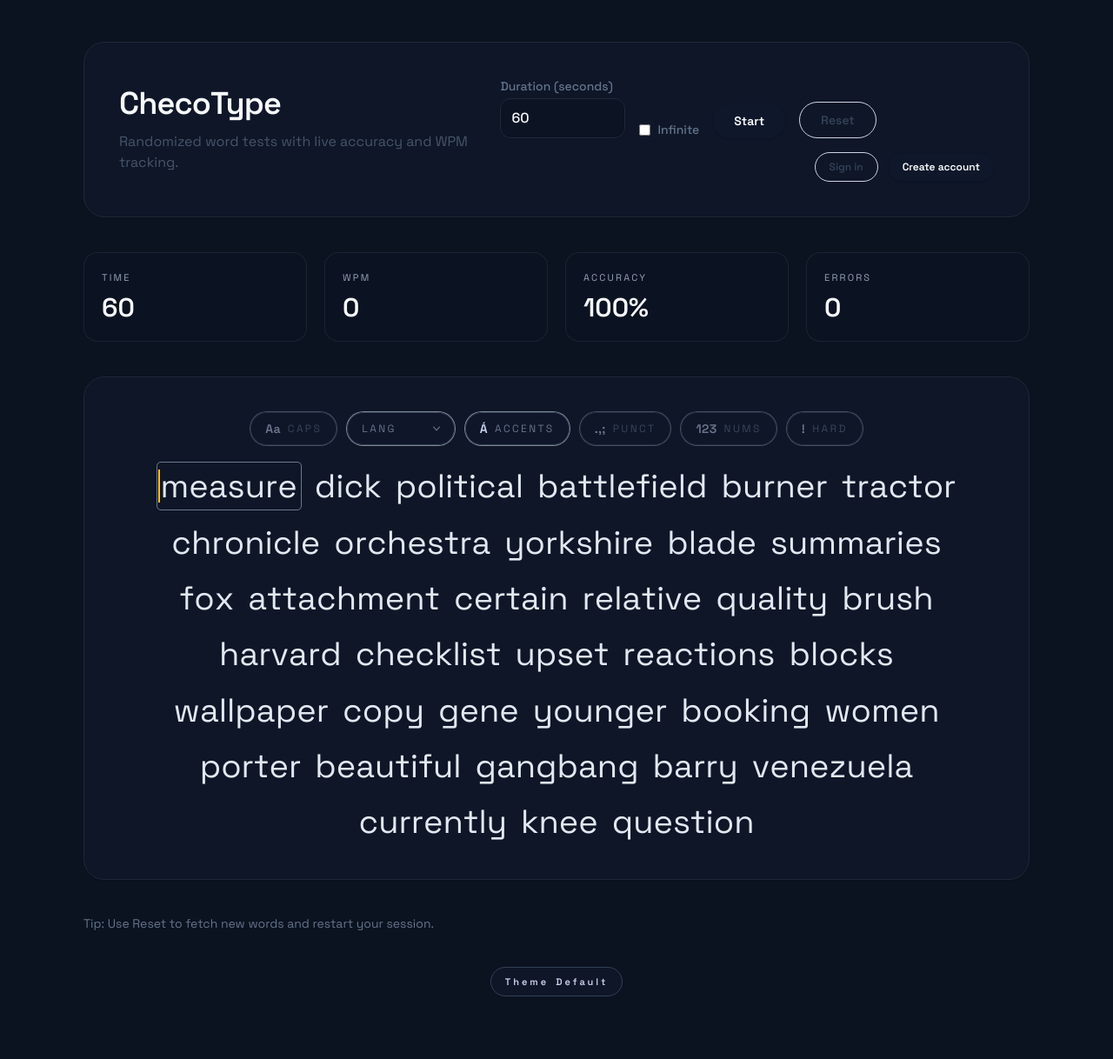
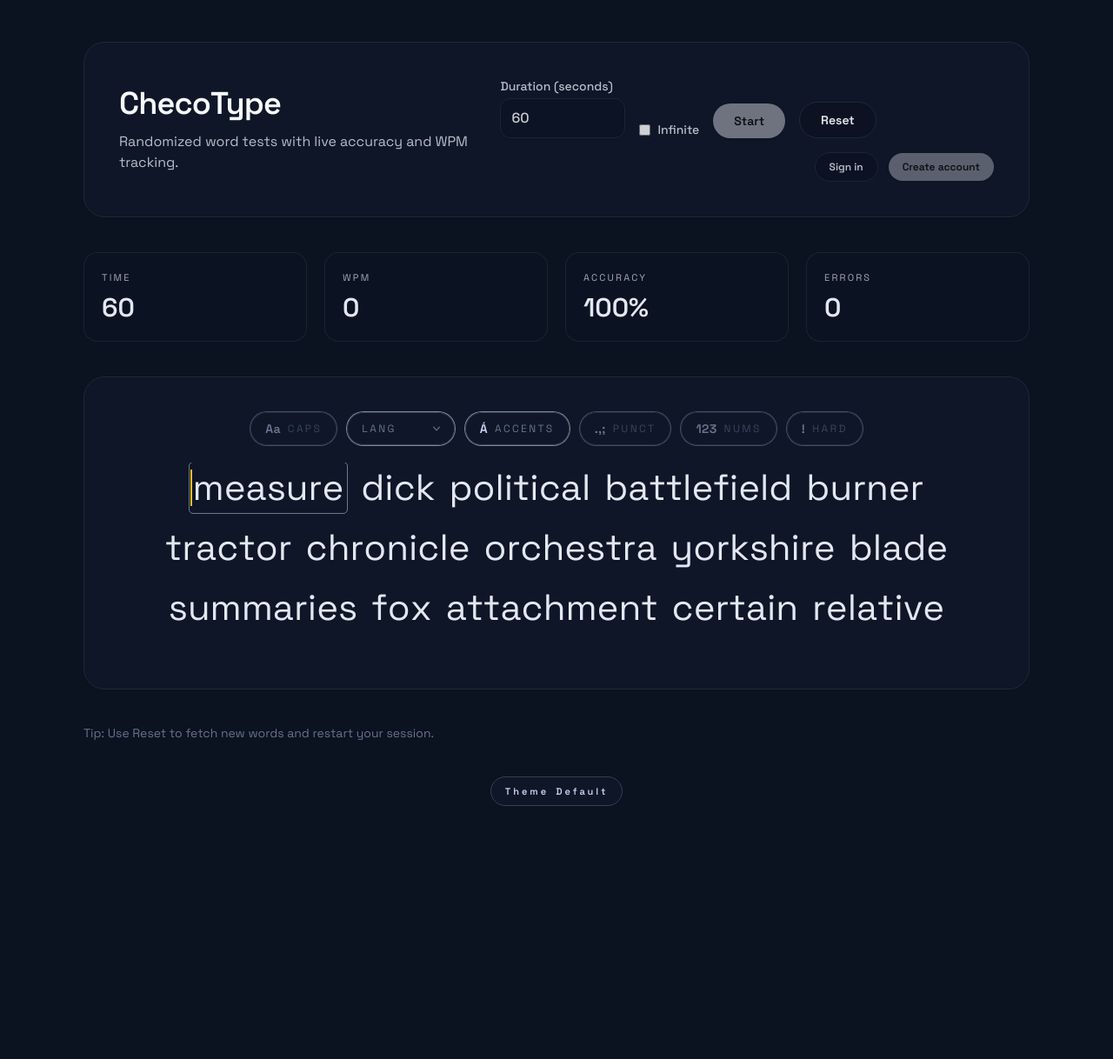
Before and after one commit to checo99dlg/Typing-Web, a Flask app: page / in a window 1280 px wide. Shown: the whole page at 87% size. After the commit the page ends 927 px from the top, so only its background shows below. Run offline with Flask 3, Linux system fonts and the light colour scheme; some libraries are stand-ins or nearby versions.

Commit message:
Theme header and stats text to match active palette

```diff
--- a/static/js/app.js
+++ b/static/js/app.js
@@ -49,7 +49,8 @@ let timeLeft = 60;
 let infiniteMode = false;
 let wordResults = [];
 let typedWords = [];
-const wordsPerView = 36;
+let windowStartIndex = 0;
+const wordsPerView = 18;
 const capitalizeStorageKey = "typing-capitalize";
 let capitalizeEnabled = localStorage.getItem(capitalizeStorageKey) === "true";
 const languageStorageKey = "typing-language";
@@ -494,6 +495,7 @@ function resetStats() {
   errors = 0;
   wordResults = [];
   typedWords = [];
+  windowStartIndex = 0;
   startTime = null;
   timeLeft = getDuration();
   updateStats();
@@ -653,8 +655,8 @@ function applyTypingToWord({ wordSpan, typed, target }) {
 }
 
 function renderWords() {
+  const startIndex = Math.max(0, Math.min(windowStartIndex, currentIndex));
   wordDisplay.innerHTML = "";
-  const startIndex = currentIndex;
   const endIndex = Math.min(startIndex + wordsPerView, words.length);
   words.slice(startIndex, endIndex).forEach((word, offset) => {
     const index = startIndex + offset;
@@ -691,6 +693,26 @@ function renderWords() {
       applyTypingToWord({ wordSpan, typed, target: word });
     }
   });
+
+  const lineStarts = [];
+  let lastTop = null;
+  const wordSpans = wordDisplay.querySelectorAll("[data-index]");
+  wordSpans.forEach((span) => {
+    const top = span.offsetTop;
+    if (lastTop === null || top > lastTop) {
+      lineStarts.push(Number(span.dataset.index));
+      lastTop = top;
+    }
+  });
+
+  if (lineStarts.length >= 3 && currentIndex >= lineStarts[2]) {
+    windowStartIndex = lineStarts[1];
+    if (windowStartIndex !== startIndex) {
+      renderWords();
+      return;
+    }
+  }
+
   updateCurrentWordHighlight(textInput.value);
 }
 
--- a/templates/index.html
+++ b/templates/index.html
@@ -77,6 +77,9 @@
       }
       #wordDisplay {
         color: var(--app-word);
+        line-height: 1.35;
+        max-height: 4.2em;
+        overflow: hidden;
       }
       #caret span {
         background-color: var(--app-caret);
@@ -131,7 +134,37 @@
         border-color: color-mix(in srgb, var(--app-surface-border) 80%, transparent) !important;
       }
       .stat-label {
-        color: var(--app-muted) !important;
+        color: var(--app-word) !important;
+        opacity: 0.7;
+      }
+      .stat-value {
+        color: var(--app-word) !important;
+      }
+      .header-title {
+        color: var(--app-text) !important;
+      }
+      .header-copy,
+      .header-label {
+        color: var(--app-word) !important;
+        opacity: 0.8;
+      }
+      .header-btn {
+        background-color: color-mix(in srgb, var(--app-surface) 82%, #000) !important;
+        border-color: var(--app-surface-border) !important;
+        color: var(--app-word) !important;
+      }
+      .header-btn-primary {
+        background-color: color-mix(in srgb, var(--app-surface) 60%, #fff) !important;
+        color: #0b0f14 !important;
+        border-color: transparent !important;
+      }
+      .header-btn-link {
+        color: var(--app-word) !important;
+      }
+      .header-pill {
+        background-color: color-mix(in srgb, var(--app-surface) 80%, #000) !important;
+        border-color: var(--app-surface-border) !important;
+        color: var(--app-word) !important;
       }
     </style>
     <script src="https://cdn.tailwindcss.com"></script>
@@ -180,31 +213,31 @@
       <header class="surface flex flex-col gap-7 rounded-3xl border border-slate-200 bg-slate-100/90 p-10 shadow-sm md:flex-row md:items-center md:justify-between dark:border-slate-800 dark:bg-slate-900">
         <div class="flex flex-col items-start gap-3 sm:flex-row sm:items-center sm:gap-4">
           <div>
-            <h1 class="text-4xl font-semibold tracking-tight">ChecoType</h1>
-            <p class="mt-3 max-w-xl text-base text-slate-600 dark:text-slate-300">Randomized word tests with live accuracy and WPM tracking.</p>
+            <h1 class="text-4xl font-semibold tracking-tight header-title">ChecoType</h1>
+            <p class="mt-3 max-w-xl text-base header-copy">Randomized word tests with live accuracy and WPM tracking.</p>
           </div>
         </div>
         <div class="flex flex-wrap items-end gap-4">
-          <label class="flex flex-col gap-1 text-sm font-medium text-slate-500 dark:text-slate-300">
+          <label class="flex flex-col gap-1 text-sm font-medium header-label">
             Duration (seconds)
             <input id="durationInput" type="number" min="5" step="5" value="60" class="surface-input w-36 rounded-xl border px-3 py-2.5 text-base shadow-sm focus:outline-none" />
           </label>
-          <label class="flex items-center gap-2 text-sm font-medium text-slate-500 dark:text-slate-300">
+          <label class="flex items-center gap-2 text-sm font-medium header-label">
             <input id="infiniteToggle" type="checkbox" class="h-4.5 w-4.5 rounded border-slate-300 text-slate-900 focus:ring-slate-500 dark:border-slate-600 dark:focus:ring-slate-400" />
             Infinite
           </label>
-          <button id="startBtn" class="rounded-full bg-slate-900 px-6 py-2.5 text-sm font-semibold text-white shadow hover:bg-slate-800 dark:bg-slate-200 dark:text-slate-950 dark:hover:bg-white">Start</button>
-          <button id="resetBtn" class="rounded-full border border-slate-300 px-6 py-2.5 text-sm font-semibold text-slate-700 hover:bg-slate-300 dark:border-slate-700 dark:text-slate-200 dark:hover:bg-slate-800">Reset</button>
-          <div class="ml-auto flex items-center gap-3 text-sm text-slate-600 dark:text-slate-300">
+          <button id="startBtn" class="header-btn-primary rounded-full bg-slate-900 px-6 py-2.5 text-sm font-semibold text-white shadow hover:bg-slate-800 dark:bg-slate-200 dark:text-slate-950 dark:hover:bg-white">Start</button>
+          <button id="resetBtn" class="header-btn rounded-full border border-slate-300 px-6 py-2.5 text-sm font-semibold text-slate-700 hover:bg-slate-300 dark:border-slate-700 dark:text-slate-200 dark:hover:bg-slate-800">Reset</button>
+          <div class="ml-auto flex items-center gap-3 text-sm header-copy">
             {% if current_user.is_authenticated %}
-              <span class="rounded-full border border-slate-200 bg-white/80 px-3 py-1 text-xs font-semibold uppercase tracking-[0.2em] text-slate-500 dark:border-slate-700 dark:bg-slate-900/70 dark:text-slate-300">
+              <span class="header-pill rounded-full border border-slate-200 bg-white/80 px-3 py-1 text-xs font-semibold uppercase tracking-[0.2em] text-slate-500 dark:border-slate-700 dark:bg-slate-900/70 dark:text-slate-300">
                 @{{ current_user.username or "set-username" }}
               </span>
-              <a href="{{ url_for('profile') }}" class="rounded-full border border-slate-300 px-4 py-2 text-xs font-semibold text-slate-700 hover:bg-slate-300 dark:border-slate-700 dark:text-slate-200 dark:hover:bg-slate-800">Profile</a>
-              <a href="{{ url_for('logout') }}" class="rounded-full border border-transparent px-4 py-2 text-xs font-semibold text-slate-600 hover:text-slate-900 dark:text-slate-300 dark:hover:text-white">Log out</a>
+              <a href="{{ url_for('profile') }}" class="header-btn rounded-full border border-slate-300 px-4 py-2 text-xs font-semibold text-slate-700 hover:bg-slate-300 dark:border-slate-700 dark:text-slate-200 dark:hover:bg-slate-800">Profile</a>
+              <a href="{{ url_for('logout') }}" class="header-btn-link rounded-full border border-transparent px-4 py-2 text-xs font-semibold text-slate-600 hover:text-slate-900 dark:text-slate-300 dark:hover:text-white">Log out</a>
             {% else %}
-              <a href="{{ url_for('login') }}" class="rounded-full border border-slate-300 px-4 py-2 text-xs font-semibold text-slate-700 hover:bg-slate-300 dark:border-slate-700 dark:text-slate-200 dark:hover:bg-slate-800">Sign in</a>
-              <a href="{{ url_for('signup') }}" class="rounded-full bg-slate-900 px-4 py-2 text-xs font-semibold text-white shadow hover:bg-slate-800 dark:bg-slate-200 dark:text-slate-950 dark:hover:bg-white">Create account</a>
+              <a href="{{ url_for('login') }}" class="header-btn rounded-full border border-slate-300 px-4 py-2 text-xs font-semibold text-slate-700 hover:bg-slate-300 dark:border-slate-700 dark:text-slate-200 dark:hover:bg-slate-800">Sign in</a>
+              <a href="{{ url_for('signup') }}" class="header-btn-primary rounded-full bg-slate-900 px-4 py-2 text-xs font-semibold text-white shadow hover:bg-slate-800 dark:bg-slate-200 dark:text-slate-950 dark:hover:bg-white">Create account</a>
             {% endif %}
           </div>
         </div>
@@ -213,19 +246,19 @@
       <section class="grid gap-5 md:grid-cols-4">
         <div class="surface stat-card rounded-2xl border border-slate-200 bg-slate-100/90 p-5 dark:border-slate-800 dark:bg-slate-900">
           <p class="stat-label text-[11px] uppercase tracking-[0.2em] text-slate-400 dark:text-slate-500">Time</p>
-          <p id="timeDisplay" class="mt-2 text-3xl font-semibold">60</p>
+          <p id="timeDisplay" class="stat-value mt-2 text-3xl font-semibold">60</p>
         </div>
         <div class="surface stat-card rounded-2xl border border-slate-200 bg-slate-100/90 p-5 dark:border-slate-800 dark:bg-slate-900">
           <p class="stat-label text-[11px] uppercase tracking-[0.2em] text-slate-400 dark:text-slate-500">WPM</p>
-          <p id="wpmDisplay" class="mt-2 text-3xl font-semibold">0</p>
+          <p id="wpmDisplay" class="stat-value mt-2 text-3xl font-semibold">0</p>
         </div>
         <div class="surface stat-card rounded-2xl border border-slate-200 bg-slate-100/90 p-5 dark:border-slate-800 dark:bg-slate-900">
           <p class="stat-label text-[11px] uppercase tracking-[0.2em] text-slate-400 dark:text-slate-500">Accuracy</p>
-          <p id="accuracyDisplay" class="mt-2 text-3xl font-semibold">100%</p>
+          <p id="accuracyDisplay" class="stat-value mt-2 text-3xl font-semibold">100%</p>
         </div>
         <div class="surface stat-card rounded-2xl border border-slate-200 bg-slate-100/90 p-5 dark:border-slate-800 dark:bg-slate-900">
           <p class="stat-label text-[11px] uppercase tracking-[0.2em] text-slate-400 dark:text-slate-500">Errors</p>
-          <p id="errorDisplay" class="mt-2 text-3xl font-semibold">0</p>
+          <p id="errorDisplay" class="stat-value mt-2 text-3xl font-semibold">0</p>
         </div>
       </section>
 
@@ -302,7 +335,7 @@
           </button>
         </div>
         <div class="relative w-full">
-          <div id="wordDisplay" class="min-h-[320px] text-[38px] leading-snug text-slate-900 dark:text-slate-200 flex flex-wrap justify-center gap-x-4 gap-y-3 px-8 text-center"></div>
+          <div id="wordDisplay" class="min-h-[220px] text-[42px] leading-snug text-slate-900 dark:text-slate-200 flex flex-wrap justify-center gap-x-4 gap-y-3 px-8 text-center"></div>
           <input
             id="textInput"
             class="absolute inset-0 h-full w-full opacity-0"
```
